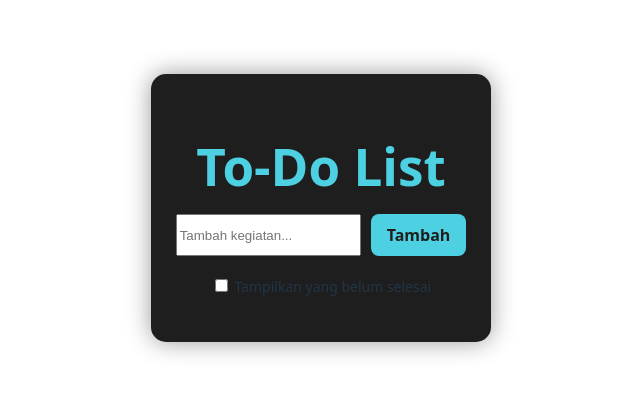
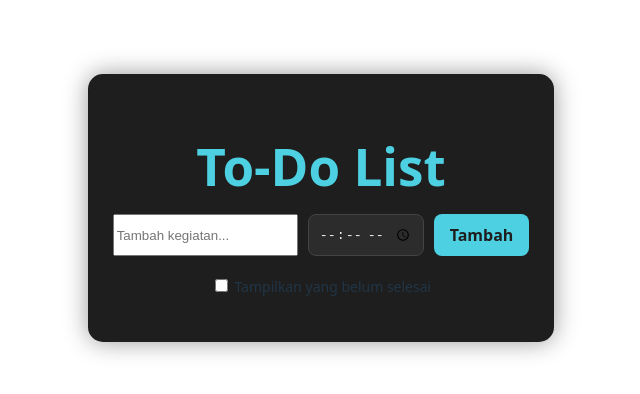
Before and after one commit to TiyoSA/Todo-List, a Vue app: page / in a window 1280 px wide. Shown: the part 192-586 px from the top of the page, without its empty margins (319-959 px from the left). Built offline with nearby package versions, Linux system fonts and the light colour scheme.

Commit message:
menambahkan fitur jam agar user bisa melihat jam berapa todo akan dilakukan

```diff
--- a/src/App.vue
+++ b/src/App.vue
@@ -4,6 +4,7 @@
 
     <form @submit.prevent="addTodo" class="input-section">
       <input v-model="newTodo" placeholder="Tambah kegiatan..." />
+      <input type="time" v-model="newTime" class="time-input" />
       <button type="submit">Tambah</button>
     </form>
 
@@ -21,6 +22,7 @@
         </div>
         <div class="col-task">
           <span>{{ todo.text }}</span>
+          <input type="time" v-model="todo.time" class="time-input" />
         </div>
         <div class="col-action">
           <button @click="removeTodo(index)">Batal</button>
@@ -34,13 +36,15 @@
 import { ref, computed } from 'vue'
 
 const newTodo = ref('')
+const newTime = ref('')
 const todos = ref([])
 const filterIncomplete = ref(false)
 
 function addTodo() {
-  if (newTodo.value.trim() !== '') {
-    todos.value.push({ text: newTodo.value, done: false })
+  if (newTodo.value.trim() !== '' && newTime.value !== '') {
+    todos.value.push({ text: newTodo.value, time: newTime.value, done: false })
     newTodo.value = ''
+    newTime.value = ''
   }
 }
 
@@ -85,12 +89,21 @@ h1 {
 }
 
 input[type="text"] {
+  flex: 2;
+  padding: 10px;
+  background-color: #2c2c2c;
+  border: 1px solid #444;
+  border-radius: 8px;
+  color: white;
+}
+
+.time-input {
   flex: 1;
   padding: 10px;
   background-color: #2c2c2c;
   border: 1px solid #444;
   border-radius: 8px;
-  color: white;
+  color: #f1f1f1;
 }
 
 button {
@@ -142,6 +155,7 @@ button:hover {
 }
 
 .col-task {
+  flex-direction: column;
   padding: 0 10px;
 }
 
```
